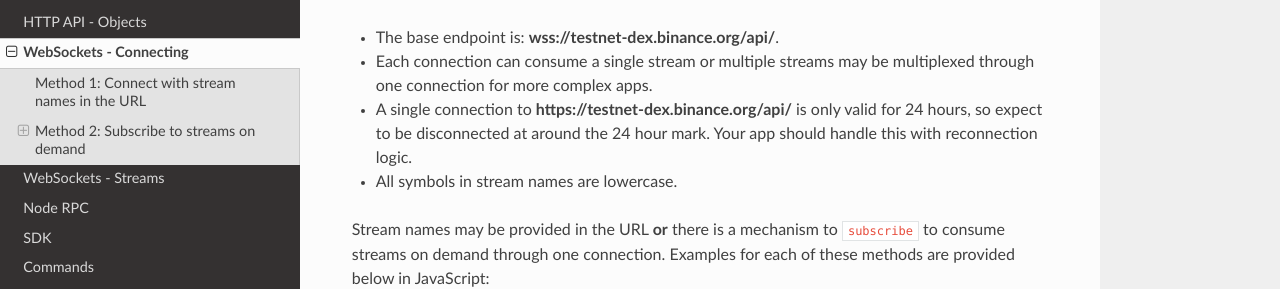
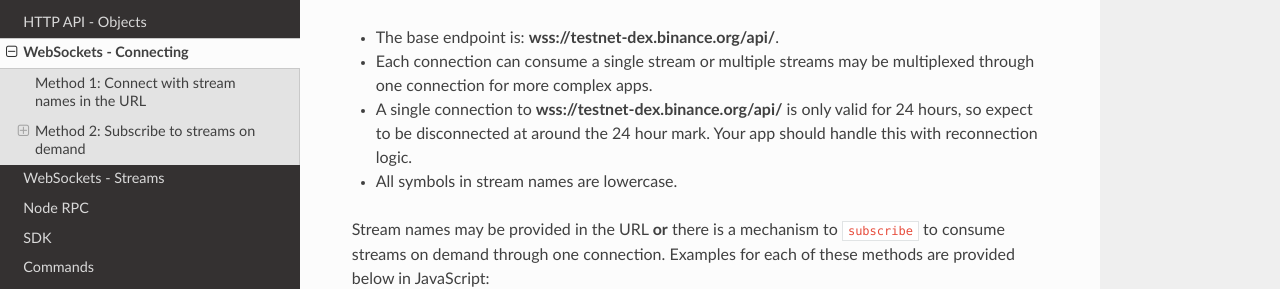
Before and after one commit to yash-sharma1/docs-site, an MkDocs documentation site: the page built from docs/api-reference/dex-api/ws-connection.md, in a window 1280 px wide and 900 px high. Shown: the part 201-490 px from the top of the window. Built offline with MkDocs 1.6.1, drawn with Linux system fonts in a browser that asks for light colours; nearby versions of some CDN libraries; some of the changed lines change nothing that is shown.

Commit message:
https -> wss

```diff
--- a/docs/api-reference/dex-api/ws-connection.md
+++ b/docs/api-reference/dex-api/ws-connection.md
@@ -4,7 +4,7 @@
 
 - The base endpoint is: **wss://testnet-dex.binance.org/api/**.
 - Each connection can consume a single stream or multiple streams may be multiplexed through one connection for more complex apps.
-- A single connection to **https://testnet-dex.binance.org/api/** is only valid for 24 hours, so expect to be disconnected at around the 24 hour mark. Your app should handle this with reconnection logic.
+- A single connection to **wss://testnet-dex.binance.org/api/** is only valid for 24 hours, so expect to be disconnected at around the 24 hour mark. Your app should handle this with reconnection logic.
 - All symbols in stream names are lowercase.
 
 Stream names may be provided in the URL **or** there is a mechanism to `subscribe` to consume streams on demand through one connection.
```
